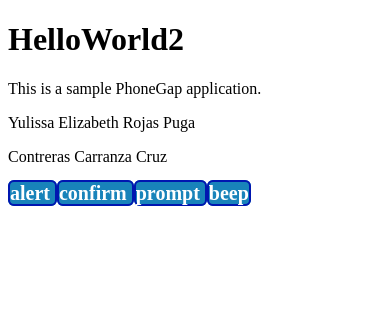
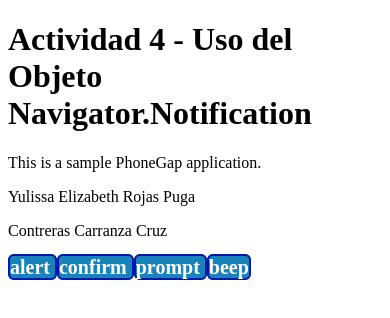
Before and after one commit to YuliPuga/Actividad-4---Uso-del-Objeto-Navigator.Notification, a plain HTML site: page index.html in a window 390 px wide. Drawn offline with Linux system fonts and the light colour scheme; some packages are replaced by stand-ins of ours.

Commit message:
Update index.html

```diff
--- a/index.html
+++ b/index.html
@@ -30,7 +30,7 @@
 
  </head>
  <body onload="onBodyLoad()">
- <h1>HelloWorld2</h1>
+ <h1>Actividad 4 - Uso del Objeto Navigator.Notification </h1>
  <p>This is a sample PhoneGap application.</p>
  <p>Yulissa Elizabeth Rojas Puga</p>
  <p>Contreras Carranza Cruz</p>
```
